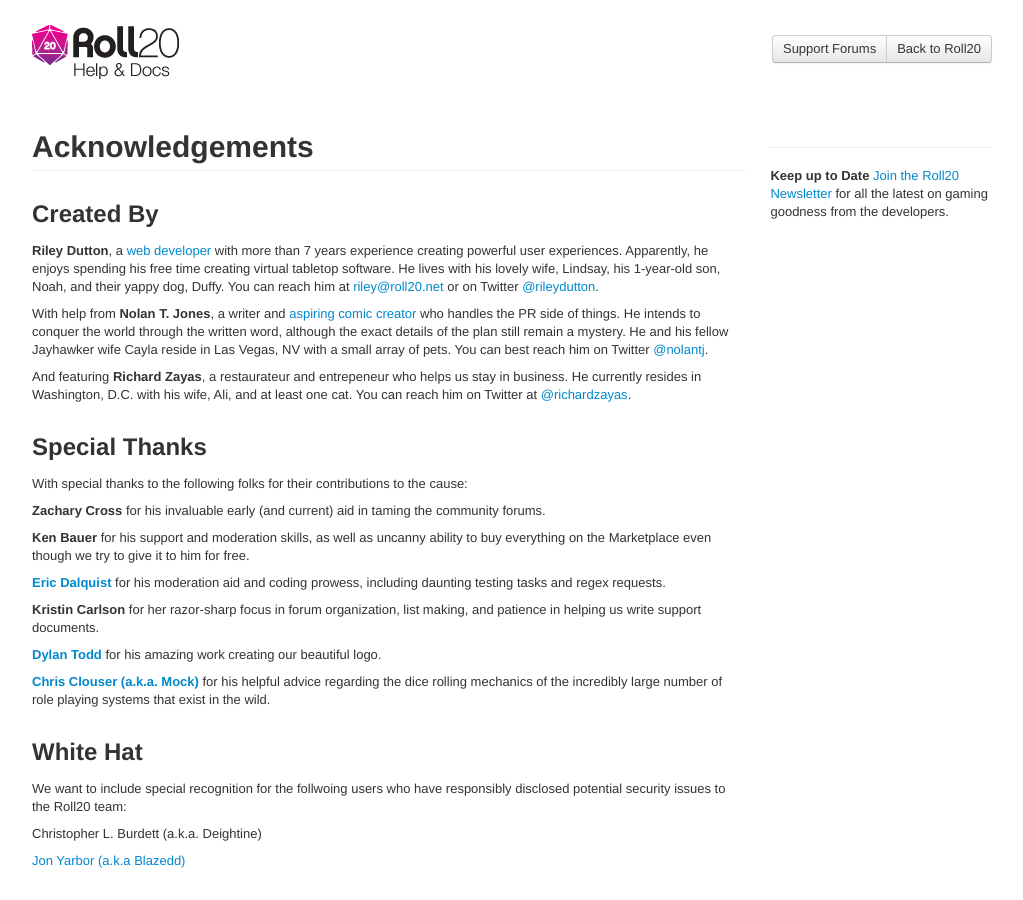
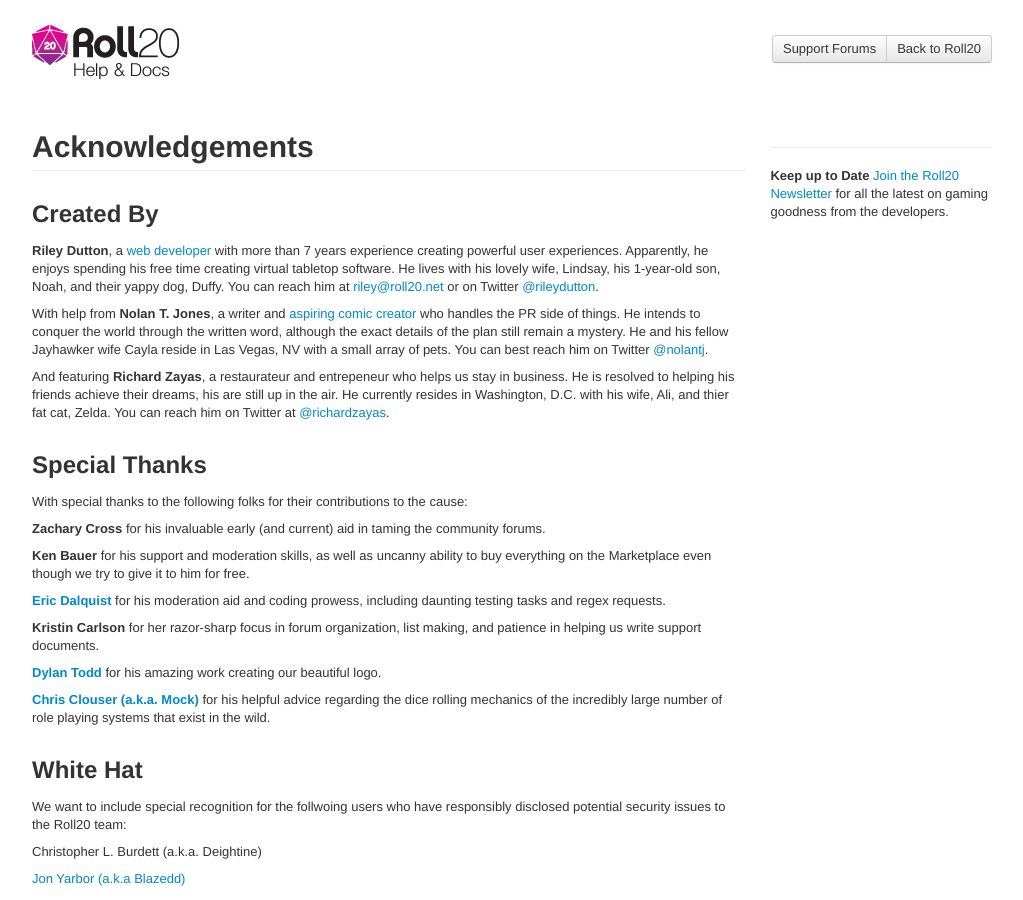
Before and after one commit to Roll20/help.roll20.net, a Jekyll site: the page built from _posts/2012-04-21-acknowledgements.markdown, in a window 1280 px wide and 900 px high. Shown: the whole window, without its empty margins (128-1151 px from the left). Built offline with Jekyll 4.4.1, drawn with Linux system fonts in a browser that asks for light colours; nearby versions of some CDN libraries; Markdown is read by kramdown in place of the engine named in the settings; comment, search, counter and statistics services are not loaded.

Commit message:
Updated _posts/2012-04-21-acknowledgements.markdown

```diff
--- a/_posts/2012-04-21-acknowledgements.markdown
+++ b/_posts/2012-04-21-acknowledgements.markdown
@@ -10,7 +10,7 @@ categories: site_policy
 
 With help from **Nolan T. Jones**, a writer and [aspiring comic creator](http://nolantjones.tumblr.com) who handles the PR side of things. He intends to conquer the world through the written word, although the exact details of the plan still remain a mystery. He and his fellow Jayhawker wife Cayla reside in Las Vegas, NV with a small array of pets. You can best reach him on Twitter [@nolantj](http://twitter.com/nolantj).
 
-And featuring **Richard Zayas**, a restaurateur and entrepeneur who helps us stay in business. He currently resides in Washington, D.C. with his wife, Ali, and at least one cat. You can reach him on Twitter at [@richardzayas](http://twitter.com/richardzayas).
+And featuring **Richard Zayas**, a restaurateur and entrepeneur who helps us stay in business. He is resolved to helping his friends achieve their dreams, his are still up in the air. He currently resides in Washington, D.C. with his wife, Ali, and thier fat cat, Zelda. You can reach him on Twitter at [@richardzayas](http://twitter.com/richardzayas).
 
 ## Special Thanks
 
```
